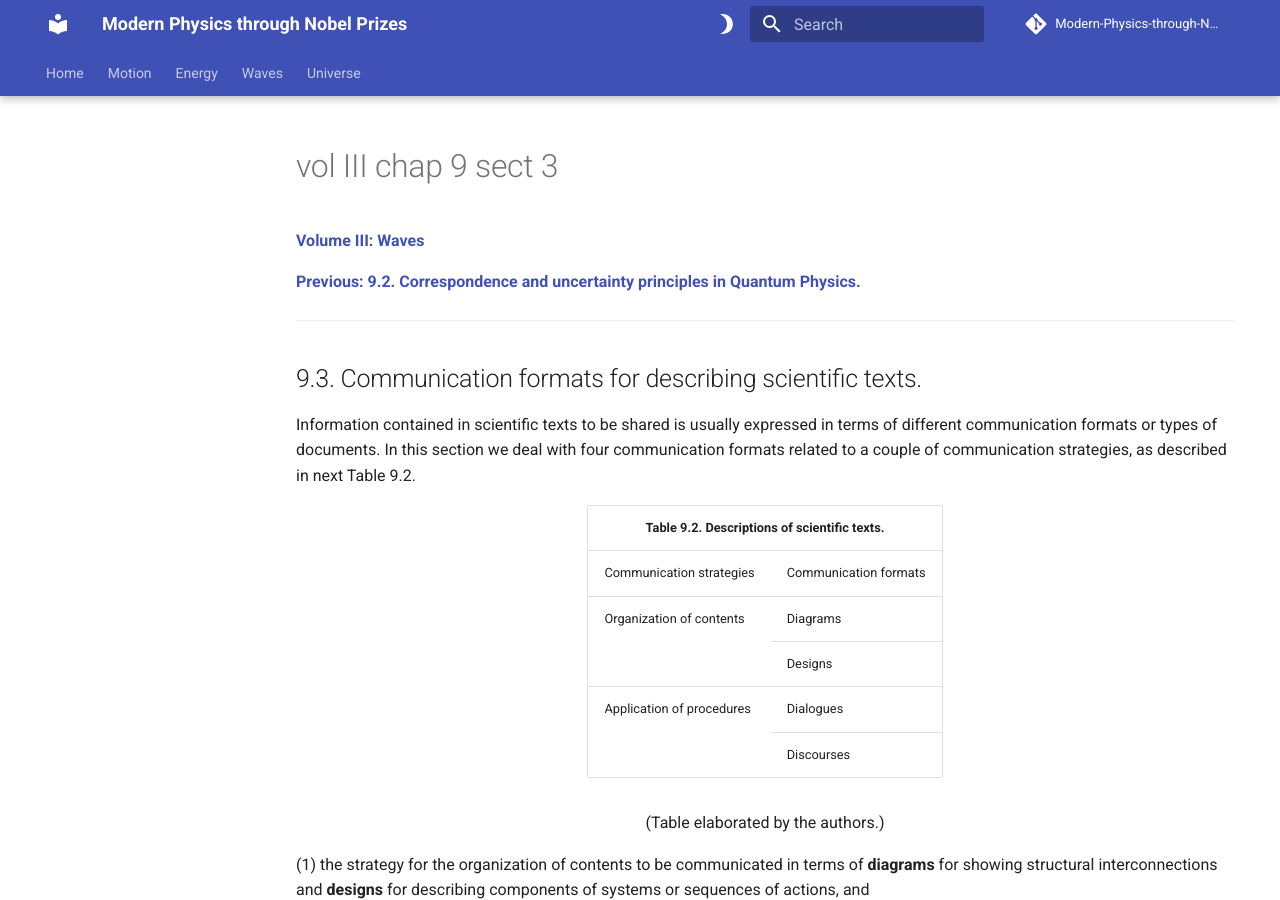
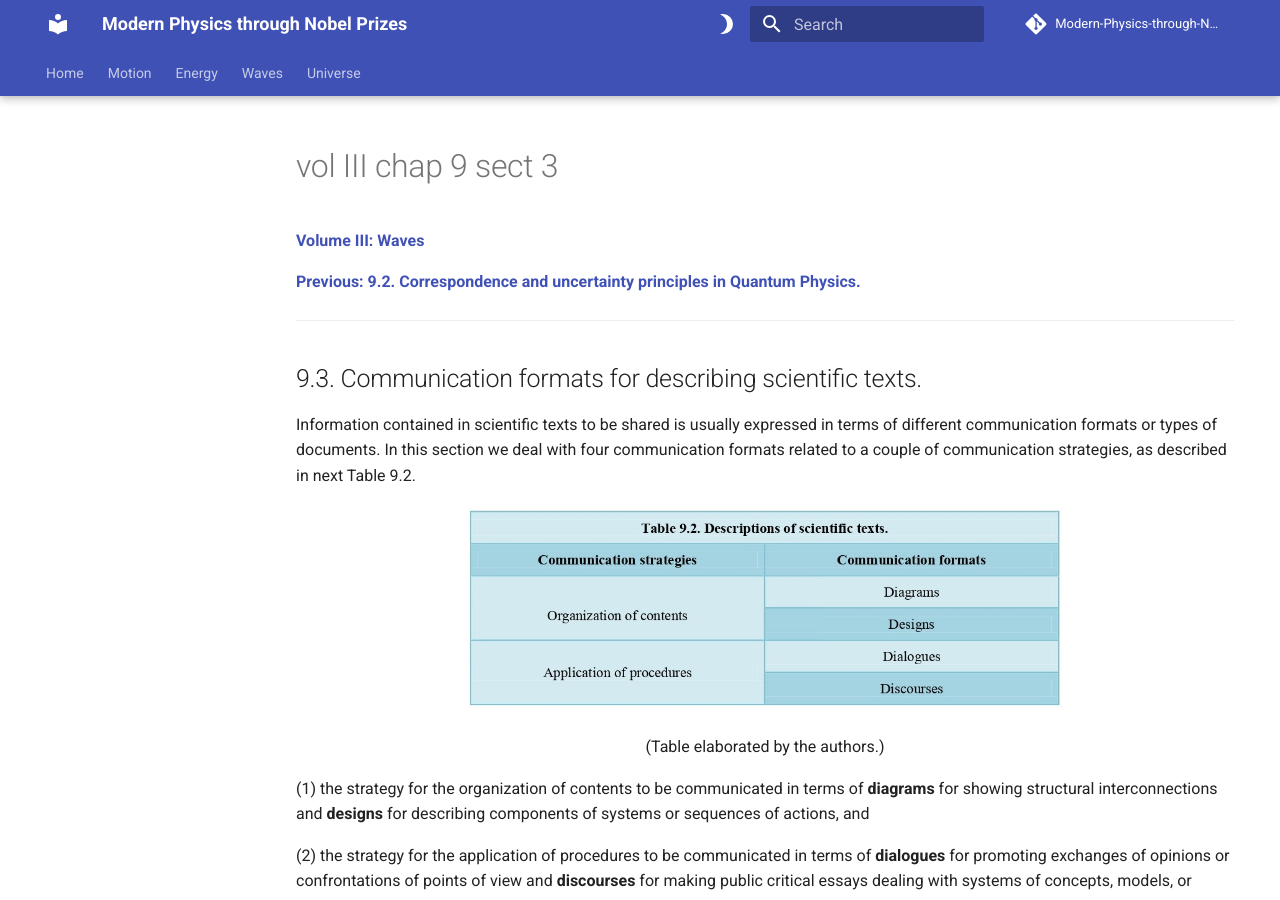
Before and after one commit to modphysnobel/modphysnobel.github.io, an MkDocs documentation site: the page built from docs/vol-III/vol-III-chap-9-sect-3.md, in a window 1280 px wide and 900 px high. Built offline with MkDocs 1.6.1 and Material for MkDocs 9.7.7, drawn with Linux system fonts in a browser that asks for light colours; some web fonts are replaced; comment, search, counter and statistics services are not loaded.

Commit message:
Update vol-III-chap-9-sect-3.md

```diff
--- a/docs/vol-III/vol-III-chap-9-sect-3.md
+++ b/docs/vol-III/vol-III-chap-9-sect-3.md
@@ -9,51 +9,10 @@
 
 Information contained in scientific texts to be shared is usually expressed in terms of different communication formats or types of documents. In this section we deal with four communication formats related to a couple of communication strategies, as described in next Table 9.2.
 
-<div style="text-align:center;">
-	<table cellspacing="0" cellpadding="0">
-	<tbody>
-	<tr>
-	<th colspan="2" style="text-align: center">
-		Table 9.2. Descriptions of scientific texts.
-	</th>
-	</tr>
-	<tr>
-		<td>
-	Communication strategies
-	</td>
-		<td>
-	Communication formats
-	</td>
-	</tr>
-	<tr>
-		<td  rowspan=2>
-	Organization of contents
-	</td>
-		<td>
-	Diagrams
-	</td>
-	</tr>
-	<tr>
-		<td>
-	Designs
-	</td>
-	</tr>
-	<tr>
-		<td  rowspan=2>
-	Application of procedures
-	</td>
-		<td>
-	Dialogues
-	</td>
-	</tr>
-	<tr>
-		<td>
-	Discourses
-	</td>
-	</tr>
-	</tbody>
-	</table>
-	</div>
+ <p align="center" width="100%">
+    <img width="600" src="https://github.com/modphysnobel/modphysnobel.github.io/blob/main/docs/vol-III/figs/9.2.jpg?raw=true">
+</p>
+
 
 <center>
 (Table elaborated by the authors.)
```
